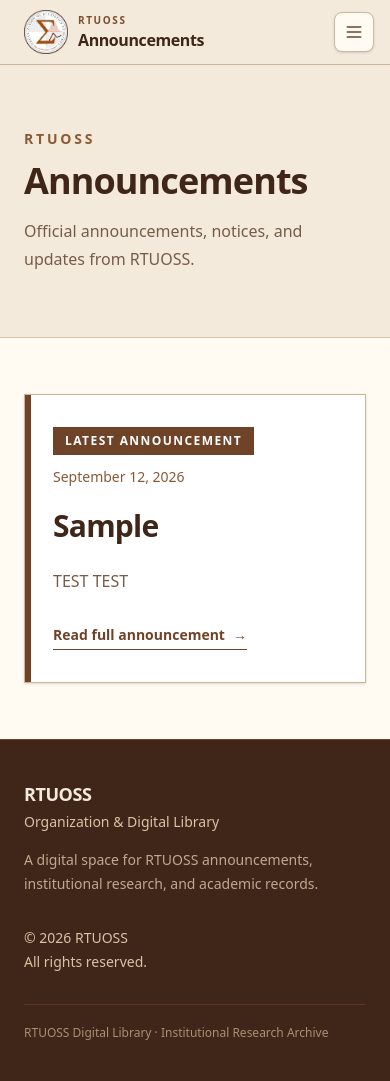
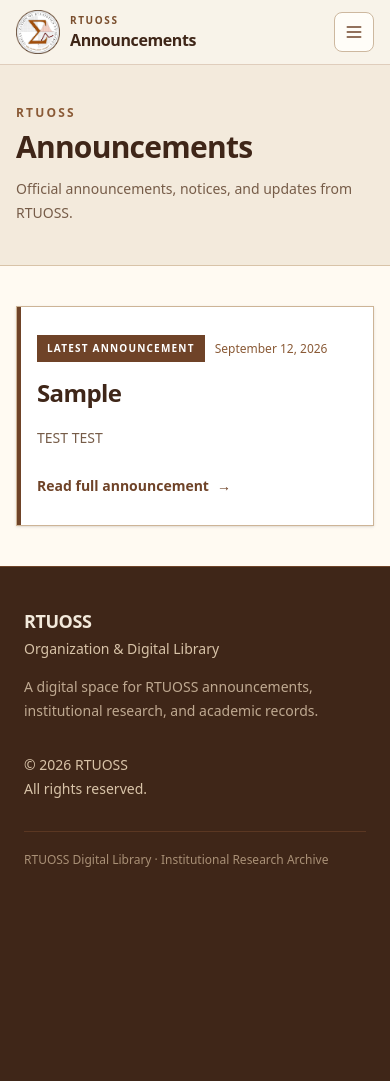
Before and after one commit to Currentflow1/RTU-OSS-Website, a Django app: page / in a window 390 px wide. After the commit the page ends 867 px from the top, so only its background shows below. Run offline with Django 5.2, Linux system fonts and the light colour scheme; data comes from the database, SQL or seed files in the repository; some libraries are stand-ins or nearby versions.

Commit message:
Mobile v1.2

```diff
--- a/org/templates/org/home.html
+++ b/org/templates/org/home.html
@@ -7,17 +7,17 @@
 {% block content %}
 
 <section class="border-b border-[#d8c3a8] bg-[#f3eadc]">
-    <div class="mx-auto max-w-7xl px-6 py-16 lg:px-8">
+    <div class="mx-auto max-w-7xl px-4 py-10 sm:px-6 sm:py-14 lg:px-8 lg:py-16">
         <div class="max-w-3xl">
-            <p class="text-sm font-semibold uppercase tracking-[0.2em] text-[#8a5a36]">
+            <p class="text-xs font-semibold uppercase tracking-[0.18em] text-[#8a5a36] sm:text-sm sm:tracking-[0.2em]">
                 RTUOSS
             </p>
 
-            <h1 class="mt-3 text-4xl font-semibold tracking-tight text-[#3f2618] sm:text-5xl">
+            <h1 class="mt-2 text-3xl font-semibold tracking-tight text-[#3f2618] sm:mt-3 sm:text-5xl">
                 Announcements
             </h1>
 
-            <p class="mt-4 max-w-2xl text-base leading-7 text-[#765c48]">
+            <p class="mt-3 max-w-2xl text-sm leading-6 text-[#765c48] sm:mt-4 sm:text-base sm:leading-7">
                 Official announcements, notices, and updates from RTUOSS.
             </p>
         </div>
@@ -25,28 +25,31 @@
 </section>
 
 <section class="bg-[#fffaf2]">
-    <div class="mx-auto max-w-7xl px-6 py-14 lg:px-8">
+    <div class="mx-auto max-w-7xl px-4 py-10 sm:px-6 sm:py-14 lg:px-8">
 
         {% if announcements %}
 
             {% with latest=announcements.0 %}
 
                 <article class="relative overflow-hidden border border-[#cdb497] bg-white shadow-sm">
-                    <div class="absolute inset-y-0 left-0 w-1.5 bg-[#6f4328]"></div>
+
+                    <div class="absolute inset-y-0 left-0 w-1 bg-[#6f4328] sm:w-1.5"></div>
 
                     <div class="grid lg:grid-cols-[1fr_auto]">
-                        <div class="px-7 py-8 sm:px-10 sm:py-10 lg:py-12">
-                            <div class="flex flex-wrap items-center gap-3">
-                                <span class="inline-flex items-center gap-2 bg-[#6f4328] px-3 py-1.5 text-xs font-semibold uppercase tracking-[0.12em] text-white">
+
+                        <div class="px-5 py-7 sm:px-8 sm:py-9 lg:px-10 lg:py-11">
+
+                            <div class="flex flex-wrap items-center gap-2.5">
+                                <span class="inline-flex items-center bg-[#6f4328] px-2.5 py-1.5 text-[10px] font-semibold uppercase tracking-[0.12em] text-white sm:px-3 sm:text-xs">
                                     Latest Announcement
                                 </span>
 
-                                <span class="text-sm text-[#8a5a36]">
+                                <span class="text-xs text-[#8a5a36] sm:text-sm">
                                     {{ latest.published_at|date:"F j, Y" }}
                                 </span>
                             </div>
 
-                            <h2 class="mt-5 max-w-4xl text-3xl font-semibold leading-tight tracking-tight text-[#3f2618] sm:text-4xl">
+                            <h2 class="mt-4 text-2xl font-semibold leading-tight tracking-tight text-[#3f2618] sm:mt-5 sm:text-3xl lg:text-4xl">
                                 <a
                                     href="{% url 'org:announcement_detail' latest.slug %}"
                                     class="transition hover:text-[#8a5a36]"
@@ -55,20 +58,24 @@
                                 </a>
                             </h2>
 
-                            <p class="mt-5 max-w-3xl text-base leading-8 text-[#765c48]">
+                            {% if latest.summary %}
+                                <p class="mt-4 max-w-3xl text-sm leading-7 text-[#765c48] sm:mt-5 sm:text-base sm:leading-8">
                                     {{ latest.summary }}
                                 </p>
+                            {% endif %}
 
                             <a
                                 href="{% url 'org:announcement_detail' latest.slug %}"
-                                class="mt-7 inline-flex items-center gap-2 border-b border-[#6f4328] pb-1 text-sm font-semibold text-[#6f4328] transition hover:border-[#3f2618] hover:text-[#3f2618]"
+                                class="mt-6 inline-flex items-center gap-2 text-sm font-semibold text-[#6f4328] transition hover:text-[#3f2618]"
                             >
                                 Read full announcement
                                 <span aria-hidden="true">→</span>
                             </a>
+
                         </div>
 
-                        <div class="hidden border-l border-[#eadcc9] bg-[#f8f1e7] px-8 py-10 lg:flex lg:w-56 lg:flex-col lg:justify-between">
+                        <div class="hidden border-l border-[#eadcc9] bg-[#f8f1e7] px-8 py-10 lg:flex lg:w-52 lg:flex-col lg:justify-between">
+
                             <div>
                                 <p class="text-xs font-semibold uppercase tracking-[0.16em] text-[#9a806b]">
                                     Published
@@ -88,37 +95,38 @@
                                     Official RTUOSS communication
                                 </p>
                             </div>
+
                         </div>
+
                     </div>
                 </article>
 
             {% endwith %}
 
-
             {% if announcements|length > 1 %}
 
-                <div class="mt-14">
-                    <div class="flex items-end justify-between border-b border-[#d8c3a8] pb-4">
-                        <div>
-                            <p class="text-xs font-semibold uppercase tracking-[0.18em] text-[#8a5a36]">
+                <div class="mt-10 sm:mt-14">
+
+                    <div class="border-b border-[#d8c3a8] pb-4">
+                        <p class="text-[11px] font-semibold uppercase tracking-[0.16em] text-[#8a5a36] sm:text-xs sm:tracking-[0.18em]">
                             Archive
                         </p>
 
-                            <h2 class="mt-1 text-2xl font-semibold text-[#3f2618]">
+                        <h2 class="mt-1 text-xl font-semibold text-[#3f2618] sm:text-2xl">
                             Previous Announcements
                         </h2>
-                        </div>
                     </div>
 
                     <div class="divide-y divide-[#d8c3a8] border-b border-[#d8c3a8]">
 
                         {% for announcement in announcements|slice:"1:" %}
 
-                            <article class="group py-7">
-                                <div class="grid gap-5 md:grid-cols-[150px_1fr_auto] md:items-start">
+                            <article class="group py-6 sm:py-7">
+
+                                <div class="grid gap-3 sm:gap-5 md:grid-cols-[150px_1fr_auto] md:items-start">
 
                                     <div>
-                                        <p class="text-sm font-semibold text-[#8a5a36]">
+                                        <p class="text-xs font-semibold text-[#8a5a36] sm:text-sm">
                                             {{ announcement.published_at|date:"F j, Y" }}
                                         </p>
 
@@ -128,7 +136,7 @@
                                     </div>
 
                                     <div>
-                                        <h3 class="text-xl font-semibold leading-snug text-[#3f2618]">
+                                        <h3 class="text-lg font-semibold leading-snug text-[#3f2618] sm:text-xl">
                                             <a
                                                 href="{% url 'org:announcement_detail' announcement.slug %}"
                                                 class="transition group-hover:text-[#8a5a36]"
@@ -137,12 +145,14 @@
                                             </a>
                                         </h3>
 
-                                        <p class="mt-2 max-w-3xl leading-7 text-[#765c48]">
+                                        {% if announcement.summary %}
+                                            <p class="mt-2 text-sm leading-6 text-[#765c48] sm:leading-7">
                                                 {{ announcement.summary }}
                                             </p>
+                                        {% endif %}
                                     </div>
 
-                                    <div class="md:pt-1">
+                                    <div class="pt-1">
                                         <a
                                             href="{% url 'org:announcement_detail' announcement.slug %}"
                                             class="inline-flex items-center gap-2 text-sm font-semibold text-[#6f4328] transition group-hover:text-[#3f2618]"
@@ -153,6 +163,7 @@
                                     </div>
 
                                 </div>
+
                             </article>
 
                         {% endfor %}
@@ -164,18 +175,20 @@
 
         {% else %}
 
-            <div class="border border-[#d8c3a8] bg-[#f3eadc] px-6 py-14 text-center">
-                <p class="text-sm font-semibold uppercase tracking-[0.16em] text-[#8a5a36]">
+            <div class="border border-[#d8c3a8] bg-[#f3eadc] px-5 py-12 text-center sm:px-6 sm:py-14">
+
+                <p class="text-xs font-semibold uppercase tracking-[0.16em] text-[#8a5a36]">
                     RTUOSS
                 </p>
 
-                <h2 class="mt-3 text-2xl font-semibold text-[#3f2618]">
+                <h2 class="mt-3 text-xl font-semibold text-[#3f2618] sm:text-2xl">
                     No announcements at this time
                 </h2>
 
-                <p class="mx-auto mt-3 max-w-lg leading-7 text-[#765c48]">
+                <p class="mx-auto mt-3 max-w-lg text-sm leading-6 text-[#765c48] sm:text-base sm:leading-7">
                     Official announcements and institutional updates will appear here.
                 </p>
+
             </div>
 
         {% endif %}
--- a/theme/static/css/dist/styles.css
+++ b/theme/static/css/dist/styles.css
@@ -920,6 +920,9 @@
   .py-20 {
     padding-block: calc(var(--spacing) * 20);
   }
+  .pt-1 {
+    padding-top: calc(var(--spacing) * 1);
+  }
   .pt-4 {
     padding-top: calc(var(--spacing) * 4);
   }
@@ -988,6 +991,12 @@
   .text-\[10px\] {
     font-size: 10px;
   }
+  .text-\[11px\] {
+    font-size: 11px;
+  }
+  .text-\[15px\] {
+    font-size: 15px;
+  }
   .leading-5 {
     --tw-leading: calc(var(--spacing) * 5);
     line-height: calc(var(--spacing) * 5);
@@ -1125,6 +1134,9 @@
   }
   .text-\[\#bfa991\] {
     color: #bfa991;
+  }
+  .text-\[\#cdb89f\] {
+    color: #cdb89f;
   }
   .text-\[\#d8c3a8\] {
     color: #d8c3a8;
@@ -1633,11 +1645,51 @@
       grid-column: span 2 / span 2;
     }
   }
+  .sm\:mt-3 {
+    @media (width >= 40rem) {
+      margin-top: calc(var(--spacing) * 3);
+    }
+  }
+  .sm\:mt-4 {
+    @media (width >= 40rem) {
+      margin-top: calc(var(--spacing) * 4);
+    }
+  }
+  .sm\:mt-5 {
+    @media (width >= 40rem) {
+      margin-top: calc(var(--spacing) * 5);
+    }
+  }
+  .sm\:mt-6 {
+    @media (width >= 40rem) {
+      margin-top: calc(var(--spacing) * 6);
+    }
+  }
+  .sm\:mt-10 {
+    @media (width >= 40rem) {
+      margin-top: calc(var(--spacing) * 10);
+    }
+  }
+  .sm\:mt-14 {
+    @media (width >= 40rem) {
+      margin-top: calc(var(--spacing) * 14);
+    }
+  }
+  .sm\:mt-16 {
+    @media (width >= 40rem) {
+      margin-top: calc(var(--spacing) * 16);
+    }
+  }
   .sm\:block {
     @media (width >= 40rem) {
       display: block;
     }
   }
+  .sm\:inline {
+    @media (width >= 40rem) {
+      display: inline;
+    }
+  }
   .sm\:h-4 {
     @media (width >= 40rem) {
       height: calc(var(--spacing) * 4);
@@ -1653,6 +1705,11 @@
       max-height: calc(var(--spacing) * 12);
     }
   }
+  .sm\:w-1\.5 {
+    @media (width >= 40rem) {
+      width: calc(var(--spacing) * 1.5);
+    }
+  }
   .sm\:w-4 {
     @media (width >= 40rem) {
       width: calc(var(--spacing) * 4);
@@ -1733,6 +1790,11 @@
       gap: calc(var(--spacing) * 3);
     }
   }
+  .sm\:gap-5 {
+    @media (width >= 40rem) {
+      gap: calc(var(--spacing) * 5);
+    }
+  }
   .sm\:p-10 {
     @media (width >= 40rem) {
       padding: calc(var(--spacing) * 10);
@@ -1783,14 +1845,45 @@
       padding-block: calc(var(--spacing) * 3);
     }
   }
+  .sm\:py-7 {
+    @media (width >= 40rem) {
+      padding-block: calc(var(--spacing) * 7);
+    }
+  }
+  .sm\:py-9 {
+    @media (width >= 40rem) {
+      padding-block: calc(var(--spacing) * 9);
+    }
+  }
   .sm\:py-10 {
     @media (width >= 40rem) {
       padding-block: calc(var(--spacing) * 10);
     }
   }
+  .sm\:py-14 {
+    @media (width >= 40rem) {
+      padding-block: calc(var(--spacing) * 14);
+    }
+  }
+  .sm\:pt-8 {
+    @media (width >= 40rem) {
+      padding-top: calc(var(--spacing) * 8);
+    }
+  }
+  .sm\:pb-10 {
+    @media (width >= 40rem) {
+      padding-bottom: calc(var(--spacing) * 10);
+    }
+  }
   .sm\:text-right {
     @media (width >= 40rem) {
       text-align: right;
+    }
+  }
+  .sm\:text-2xl {
+    @media (width >= 40rem) {
+      font-size: var(--text-2xl);
+      line-height: var(--tw-leading, var(--text-2xl--line-height));
     }
   }
   .sm\:text-3xl {
@@ -1811,6 +1904,12 @@
       line-height: var(--tw-leading, var(--text-5xl--line-height));
     }
   }
+  .sm\:text-base {
+    @media (width >= 40rem) {
+      font-size: var(--text-base);
+      line-height: var(--tw-leading, var(--text-base--line-height));
+    }
+  }
   .sm\:text-lg {
     @media (width >= 40rem) {
       font-size: var(--text-lg);
@@ -1823,10 +1922,46 @@
       line-height: var(--tw-leading, var(--text-sm--line-height));
     }
   }
+  .sm\:text-xl {
+    @media (width >= 40rem) {
+      font-size: var(--text-xl);
+      line-height: var(--tw-leading, var(--text-xl--line-height));
+    }
+  }
   .sm\:text-xs {
     @media (width >= 40rem) {
       font-size: var(--text-xs);
       line-height: var(--tw-leading, var(--text-xs--line-height));
+    }
+  }
+  .sm\:leading-7 {
+    @media (width >= 40rem) {
+      --tw-leading: calc(var(--spacing) * 7);
+      line-height: calc(var(--spacing) * 7);
+    }
+  }
+  .sm\:leading-8 {
+    @media (width >= 40rem) {
+      --tw-leading: calc(var(--spacing) * 8);
+      line-height: calc(var(--spacing) * 8);
+    }
+  }
+  .sm\:leading-tight {
+    @media (width >= 40rem) {
+      --tw-leading: var(--leading-tight);
+      line-height: var(--leading-tight);
+    }
+  }
+  .sm\:tracking-\[0\.2em\] {
+    @media (width >= 40rem) {
+      --tw-tracking: 0.2em;
+      letter-spacing: 0.2em;
+    }
+  }
+  .sm\:tracking-\[0\.18em\] {
+    @media (width >= 40rem) {
+      --tw-tracking: 0.18em;
+      letter-spacing: 0.18em;
     }
   }
   .md\:grid-cols-\[150px_1fr_auto\] {
@@ -1899,6 +2034,11 @@
       width: calc(var(--spacing) * 16);
     }
   }
+  .lg\:w-52 {
+    @media (width >= 64rem) {
+      width: calc(var(--spacing) * 52);
+    }
+  }
   .lg\:w-56 {
     @media (width >= 64rem) {
       width: calc(var(--spacing) * 56);
@@ -1989,14 +2129,41 @@
       padding-inline: calc(var(--spacing) * 8);
     }
   }
+  .lg\:px-10 {
+    @media (width >= 64rem) {
+      padding-inline: calc(var(--spacing) * 10);
+    }
+  }
   .lg\:py-4 {
     @media (width >= 64rem) {
       padding-block: calc(var(--spacing) * 4);
     }
   }
+  .lg\:py-11 {
+    @media (width >= 64rem) {
+      padding-block: calc(var(--spacing) * 11);
+    }
+  }
   .lg\:py-12 {
     @media (width >= 64rem) {
       padding-block: calc(var(--spacing) * 12);
+    }
+  }
+  .lg\:py-16 {
+    @media (width >= 64rem) {
+      padding-block: calc(var(--spacing) * 16);
+    }
+  }
+  .lg\:text-4xl {
+    @media (width >= 64rem) {
+      font-size: var(--text-4xl);
+      line-height: var(--tw-leading, var(--text-4xl--line-height));
+    }
+  }
+  .lg\:text-5xl {
+    @media (width >= 64rem) {
+      font-size: var(--text-5xl);
+      line-height: var(--tw-leading, var(--text-5xl--line-height));
     }
   }
   .lg\:text-xl {
--- a/theme/templates/partials/header.html
+++ b/theme/templates/partials/header.html
@@ -1,11 +1,13 @@
 {% load static %}
 
-<header class="sticky top-0 z-50 border-b border-[#cdb89f] bg-[#f3eadc]">
+<header class="sticky top-0 z-50 border-b border-amber-900/20 bg-[#f8f3e9]">
     <div class="mx-auto max-w-7xl px-4 sm:px-6 lg:px-8">
-        <div class="flex min-h-16 items-center justify-between gap-3 lg:min-h-20">
+
+    <div class="flex min-h-16 items-center justify-between gap-4 lg:min-h-20">
+
         <a
             href="{% if request.resolver_match.app_name == 'org' %}{% url 'org:home' %}{% else %}{% url 'research:home' %}{% endif %}"
-            class="group flex min-w-0 items-center gap-2.5 rounded-lg px-2 py-1.5 transition duration-150 sm:gap-3"
+            class="group flex min-w-0 items-center gap-2.5 sm:gap-3"
             aria-label="RTUOSS home"
         >
             <div class="flex h-11 w-11 shrink-0 items-center justify-center sm:h-12 sm:w-12 lg:h-14 lg:w-14">
@@ -13,7 +15,7 @@
                     id="rtuoss-easter-egg"
                     src="{% static 'research/images/emblem.png' %}"
                     alt="RTUOSS emblem"
-                    class="max-h-11 max-w-11 object-contain transition duration-150 ease-out group-hover:scale-105 group-active:scale-95 sm:max-h-12 sm:max-w-12 lg:max-h-14 lg:max-w-14"
+                    class="max-h-11 max-w-11 object-contain transition-transform duration-200 group-hover:scale-[1.03] sm:max-h-12 sm:max-w-12 lg:max-h-14 lg:max-w-14"
                 >
             </div>
 
@@ -44,17 +46,17 @@
             </div>
         </a>
 
-        <nav class="hidden items-center lg:flex">
+        <nav class="hidden items-center gap-1 lg:flex">
             <a
                 href="{% url 'research:home' %}"
-                class="rounded-lg px-3 py-2 text-sm font-semibold text-[#6f4328] transition duration-150 hover:-translate-y-px hover:bg-[#eadcc9] hover:text-[#3f2618] active:translate-y-0"
+                class="rounded-lg px-3 py-2 text-sm font-semibold text-[#6f4328] transition hover:bg-[#f3eadc] hover:text-[#3f2618]"
             >
                 Research
             </a>
 
             <a
                 href="{% url 'org:home' %}"
-                class="rounded-lg px-3 py-2 text-sm font-semibold text-[#6f4328] transition duration-150 hover:-translate-y-px hover:bg-[#eadcc9] hover:text-[#3f2618] active:translate-y-0"
+                class="rounded-lg px-3 py-2 text-sm font-semibold text-[#6f4328] transition hover:bg-[#f3eadc] hover:text-[#3f2618]"
             >
                 Announcements
             </a>
@@ -63,7 +65,7 @@
         <form
             method="get"
             action="{% url 'research:search' %}"
-            class="hidden min-w-0 rounded-xl border border-[#dfcdb7] bg-[#fffaf2]/60 p-1 shadow-sm transition duration-150 focus-within:border-[#cdb89f] focus-within:shadow lg:block lg:w-72 xl:w-80"
+            class="hidden min-w-0 lg:block lg:w-72 xl:w-80"
         >
             <label
                 for="desktop-search"
@@ -79,12 +81,12 @@
                     name="q"
                     value="{{ request.GET.q|default:'' }}"
                     placeholder="Search research..."
-                    class="min-w-0 flex-1 rounded-lg bg-transparent px-3 py-2 text-sm text-[#4a2d1c] outline-none placeholder:text-[#9b8068] transition duration-150 focus:bg-[#fffdf8]"
+                    class="min-w-0 flex-1 rounded-l-lg border border-[#cdb89f] border-r-0 bg-[#fffdf8] px-3 py-2 text-sm text-[#4a2d1c] outline-none placeholder:text-[#9b8068] focus:border-[#8a5a36] focus:ring-2 focus:ring-[#9a6942]/20"
                 >
 
                 <button
                     type="submit"
-                    class="shrink-0 rounded-lg bg-[#6f4328] px-4 py-2 text-sm font-semibold text-[#fff8ed] transition duration-150 hover:-translate-y-px hover:bg-[#4d2d1c] active:translate-y-0"
+                    class="shrink-0 rounded-r-lg bg-[#6f4328] px-4 py-2 text-sm font-semibold text-[#fff8ed] transition hover:bg-[#4d2d1c]"
                 >
                     Search
                 </button>
@@ -96,13 +98,13 @@
             id="mobile-menu-button"
             aria-expanded="false"
             aria-controls="mobile-menu"
-            class="inline-flex h-10 w-10 shrink-0 items-center justify-center rounded-lg border border-[#cdb89f] bg-[#fffaf2] text-[#6f4328] shadow-sm transition duration-150 hover:-translate-y-px hover:bg-white hover:text-[#3f2618] active:translate-y-0 active:scale-95 lg:hidden"
+            class="inline-flex h-10 w-10 shrink-0 items-center justify-center rounded-lg border border-[#cdb89f] bg-[#fffdf8] text-[#6f4328] transition hover:border-[#8a5a36] hover:bg-[#f3eadc] lg:hidden"
         >
             <span class="sr-only">Open navigation menu</span>
 
             <svg
                 id="mobile-menu-icon"
-                class="h-5 w-5 transition-transform duration-150"
+                class="h-5 w-5"
                 viewBox="0 0 24 24"
                 fill="none"
                 stroke="currentColor"
@@ -116,35 +118,35 @@
                 />
             </svg>
         </button>
+
     </div>
 
     <div
         id="mobile-menu"
-        class="grid grid-rows-[0fr] opacity-0 transition-[grid-template-rows,opacity] duration-150 ease-out lg:hidden"
+        class="hidden border-t border-[#eadcc9] pb-4 pt-4 lg:hidden"
     >
-        <div class="min-h-0 overflow-hidden">
-            <div class="border-t border-[#dfcdb7] bg-[#fffaf2] px-1 pb-4 pt-4">
-
         <nav class="space-y-1">
             <a
                 href="{% url 'research:home' %}"
-                        class="mobile-nav-item block rounded-lg px-3 py-3 text-sm font-semibold text-[#3f2618] transition duration-150 hover:bg-[#f3eadc] hover:pl-4"
+                class="block rounded-lg px-3 py-3 text-sm font-semibold text-[#3f2618] transition hover:bg-[#f3eadc]"
             >
                 Research
             </a>
 
             <a
                 href="{% url 'org:home' %}"
-                        class="mobile-nav-item block rounded-lg px-3 py-3 text-sm font-semibold text-[#3f2618] transition duration-150 hover:bg-[#f3eadc] hover:pl-4"
+                class="block rounded-lg px-3 py-3 text-sm font-semibold text-[#3f2618] transition hover:bg-[#f3eadc]"
             >
                 Announcements
             </a>
+
+            <div class="my-3 border-t border-[#eadcc9]"></div>
         </nav>
 
         <form
             method="get"
             action="{% url 'research:search' %}"
-                    class="mobile-search mt-4 rounded-xl border border-[#dfcdb7] bg-[#f3eadc] p-1"
+            class="mt-4"
         >
             <label
                 for="mobile-search"
@@ -160,36 +162,22 @@
                     name="q"
                     value="{{ request.GET.q|default:'' }}"
                     placeholder="Search research..."
-                            class="min-w-0 flex-1 rounded-lg bg-transparent px-3 py-2.5 text-sm text-[#4a2d1c] outline-none placeholder:text-[#9b8068] transition duration-150 focus:bg-[#fffdf8]"
+                    class="min-w-0 flex-1 rounded-l-lg border border-[#cdb89f] border-r-0 bg-[#fffdf8] px-3 py-2.5 text-sm text-[#4a2d1c] outline-none placeholder:text-[#9b8068] focus:border-[#8a5a36] focus:ring-2 focus:ring-[#9a6942]/20"
                 >
 
                 <button
                     type="submit"
-                            class="shrink-0 rounded-lg bg-[#6f4328] px-4 py-2.5 text-sm font-semibold text-[#fff8ed] transition duration-150 hover:bg-[#4d2d1c] active:scale-[0.98]"
+                    class="shrink-0 rounded-r-lg bg-[#6f4328] px-4 py-2.5 text-sm font-semibold text-[#fff8ed] transition hover:bg-[#4d2d1c]"
                 >
                     Search
                 </button>
             </div>
         </form>
+    </div>
 
-            </div>
-        </div>
-    </div>
 </div>
 
 </header>
-
-<style>
-    @media (prefers-reduced-motion: reduce) {
-        #mobile-menu,
-        #mobile-menu *,
-        #mobile-menu-button,
-        #mobile-menu-icon {
-            animation: none !important;
-            transition: none !important;
-        }
-    }
-</style>
 
 <script>
     document.addEventListener("DOMContentLoaded", function () {
@@ -205,16 +193,23 @@
             const isOpen = button.getAttribute("aria-expanded") === "true";
 
             button.setAttribute("aria-expanded", String(!isOpen));
+            menu.classList.toggle("hidden", isOpen);
 
-            if (isOpen) {
-                menu.classList.remove("grid-rows-[1fr]", "opacity-100");
-                menu.classList.add("grid-rows-[0fr]", "opacity-0");
-                icon.classList.remove("rotate-90");
-            } else {
-                menu.classList.remove("grid-rows-[0fr]", "opacity-0");
-                menu.classList.add("grid-rows-[1fr]", "opacity-100");
-                icon.classList.add("rotate-90");
-            }
+            icon.innerHTML = isOpen
+                ? `
+                    <path
+                        stroke-linecap="round"
+                        stroke-linejoin="round"
+                        d="M4 6h16M4 12h16M4 18h16"
+                    />
+                `
+                : `
+                    <path
+                        stroke-linecap="round"
+                        stroke-linejoin="round"
+                        d="M6 6l12 12M6 18L18 6"
+                    />
+                `;
         });
     });
 </script>
```
Also changed, not shown: org/templates/org/announcement_detail.html (+56 -13 lines). Lines whose indentation alone changed are shown as unchanged.
